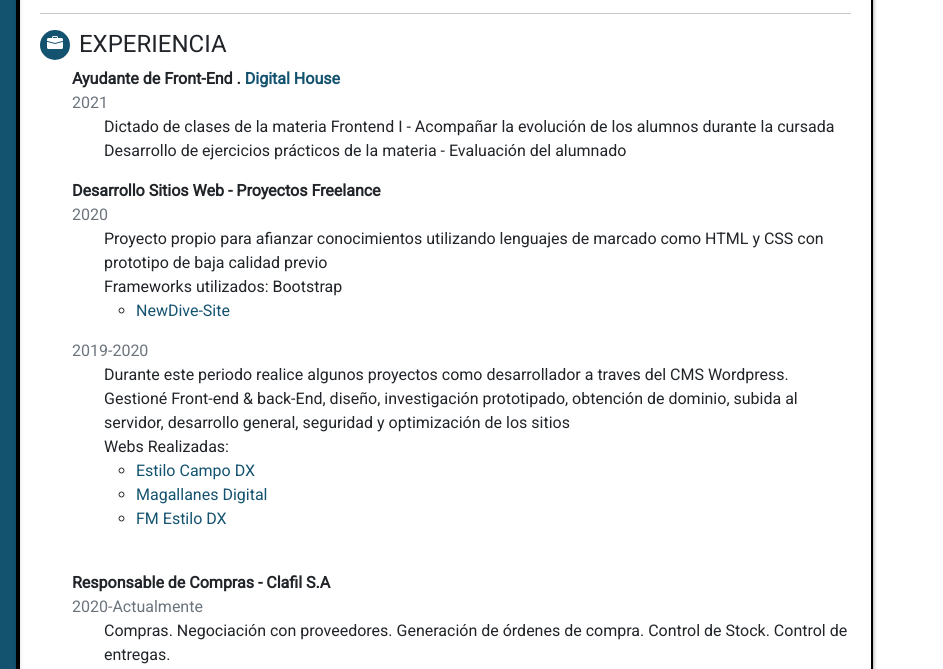
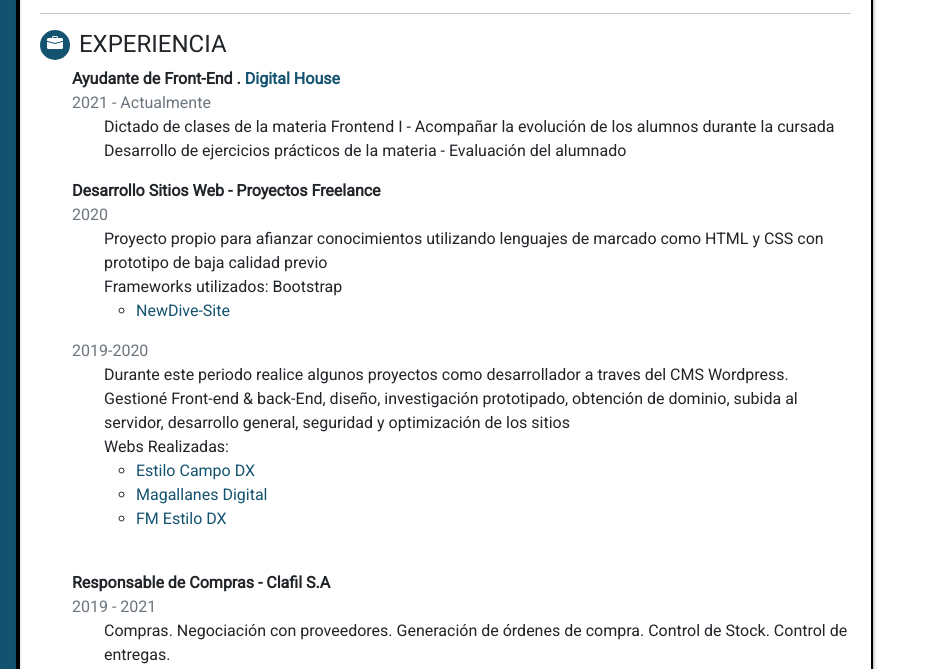
Before and after one commit to Spagliardin/Proyecto-cv, a website: page index.html in a window 1280 px wide. Shown: the part 192-861 px from the top of the page, 337-1280 px from the left. Drawn offline with nearby package versions, Linux system fonts and the light colour scheme; files whose address does not match are found by name.

```diff
--- a/index.html
+++ b/index.html
@@ -61,7 +61,7 @@
                 <h4 class="upp d-inline-block">Experiencia</h4>
                     <ul>
                         <li><strong>Ayudante de Front-End . <a href="https://www.digitalhouse.com/ar"> Digital House</a></strong></li>
-                        <li class="text-muted">2021</li>
+                        <li class="text-muted">2021 - Actualmente</li>
                         <ul>
                             <li>Dictado de clases de la materia Frontend I - Acompañar la evolución de los alumnos durante la cursada</li>
                             <li>Desarrollo de ejercicios prácticos de la materia - Evaluación del alumnado</li>
@@ -96,7 +96,7 @@
                     <br>
                     <ul>
                         <li><strong>Responsable de Compras - Clafil S.A</strong></li>
-                        <li class="text-muted">2020-Actualmente</li>
+                        <li class="text-muted">2019 - 2021</li>
                         <ul>
                             <li>Compras. Negociación con proveedores. Generación de órdenes de compra. Control de Stock. Control de entregas.</li>
                         </ul>
```
